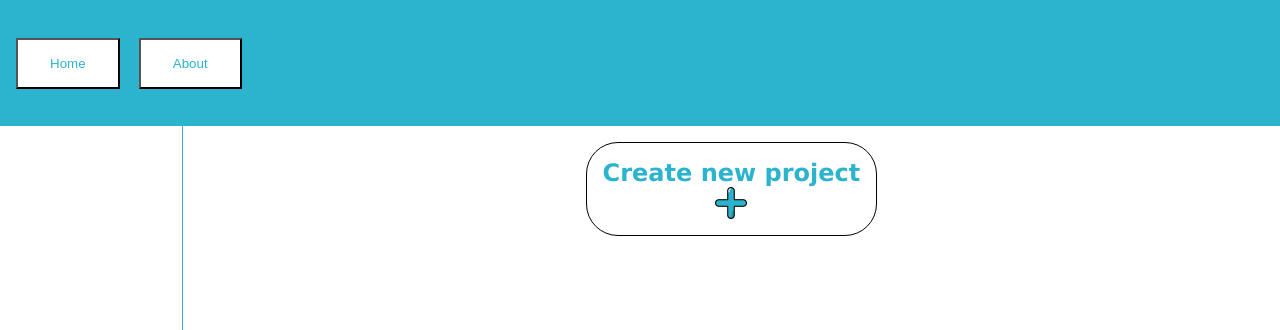
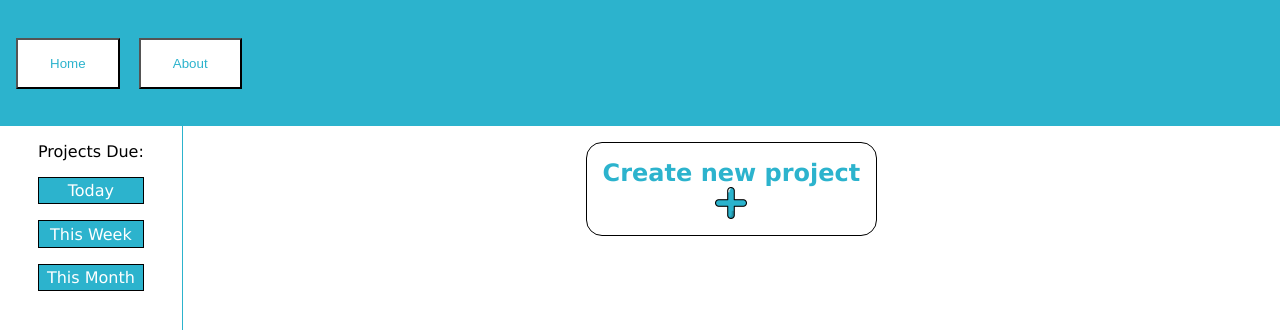
Before and after one commit to m-queszel/todo-list, a website built with webpack: page src/template.html in a window 1280 px wide. Shown: the top 330 px of the page. Built offline with nearby package versions, Linux system fonts and the light colour scheme.

Commit message:
Added sidebar buttons that will eventually filter projects due today, this week, and this month.

```diff
--- a/src/homePage.js
+++ b/src/homePage.js
@@ -6,6 +6,20 @@ export default function initializeHomepage() {
   mainContainer.innerHTML = "";
 
   const sidebar = document.querySelector("#sidebar");
+  const sidebarOptions = document.createElement("ul");
+  sidebarOptions.setAttribute("class", "sidebarOptions");
+  const sidebarToday = document.createElement("li");
+  sidebarToday.textContent = "Today";
+  const sidebarWeek = document.createElement("li");
+  sidebarWeek.textContent = "This Week"
+  const sidebarMonth = document.createElement("li");
+  sidebarMonth.textContent = "This Month";
+  sidebarOptions.textContent = "Projects Due:";
+  sidebarOptions.appendChild(sidebarToday);
+  sidebarOptions.appendChild(sidebarWeek);
+  sidebarOptions.appendChild(sidebarMonth);
+  sidebar.appendChild(sidebarOptions);
+
 
   const projectContainer = document.createElement("div");
 
--- a/src/styles.css
+++ b/src/styles.css
@@ -26,9 +26,32 @@ body {
 
 .sidebar {
   background-color: white;
+  display: grid;
+  justify-items: center;
+  align-items: start;
+  padding: 1rem;
   border-right: 1px solid var(--primary-text-color);
   grid-column: 1 / 2;
   grid-row: 2 / 4;
+}
+
+.sidebarOptions {
+  list-style-type: none;
+  display: grid;
+  gap: 1rem;
+}
+
+.sidebarOptions li {
+  border: 1px solid black;
+  background-color: var(--primary-text-color);
+  color: white;
+  text-align: center;
+  padding: 0.2rem;
+  cursor: pointer;
+}
+
+.sidebarOptions li:hover {
+  box-shadow: black 0.05rem 0.05rem;
 }
 
 .header button {
@@ -47,7 +70,7 @@ body {
   justify-items: center;
   align-items: center;
   border: 1px solid black;
-  border-radius: 2rem;
+  border-radius: 1rem;
   max-width: 300px;
   padding: 1rem;
   color: var(--primary-text-color);
```
